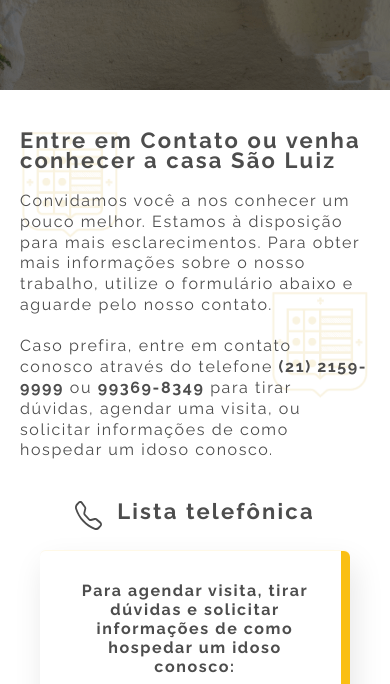
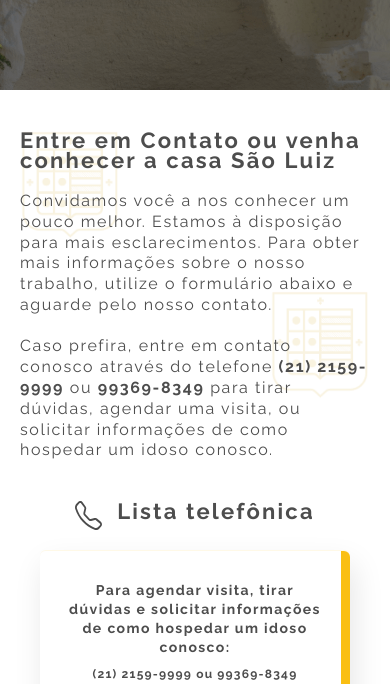
Before and after one commit to CarlosX559/casa_sao_luiz, a plain HTML site: page contato.html in a window 390 px wide. Shown: the part 160-844 px from the top of the page. Drawn offline with Linux system fonts and the light colour scheme.

Commit message:
change texts/ img bg

```diff
--- a/css/casa.css
+++ b/css/casa.css
@@ -770,7 +770,7 @@ nav ul li a {
 .circle_historia_8:hover>.historia_text_8,
 .circle_historia_9:hover>.historia_text_9,
 .circle_historia_10:hover>.historia_text_10 {
-    max-height: initial;
+    max-height: auto;
     overflow: visible;
     animation: text 1.2s ease-in;
     animation-delay: 1.2s;
--- a/css/contato.css
+++ b/css/contato.css
@@ -1187,7 +1187,17 @@ footer {
     .title_telefone {
         margin-bottom: 20px;
     }
-
+    .lista {
+        gap: 10px;
+    }
+    .info_lista h2 {
+        font-size: 14px;
+        text-align: center;
+    }
+    .info_numbers h2 {
+        font-size: 12px;
+        text-align: center;
+    }
     /*Localização*/
     .container_localizacao {
         padding: 60px 0px 60px 0px;
--- a/css/servicos.css
+++ b/css/servicos.css
@@ -1053,10 +1053,12 @@ footer {
 
     .bg_logo_1 img {
        top: 30%;
+       max-width: 100px;
     }
 
     .bg_logo_2 img {
         top: 50%;
+        max-width: 100px;
     }
 
     .container_bg_servicos {
```
